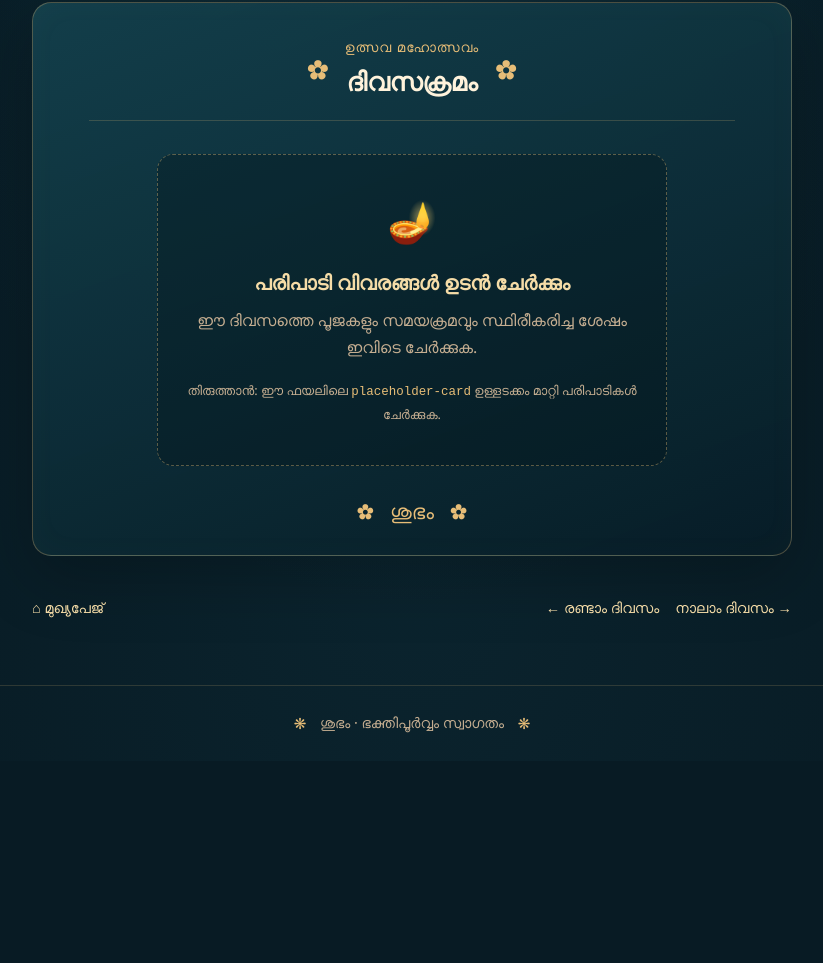
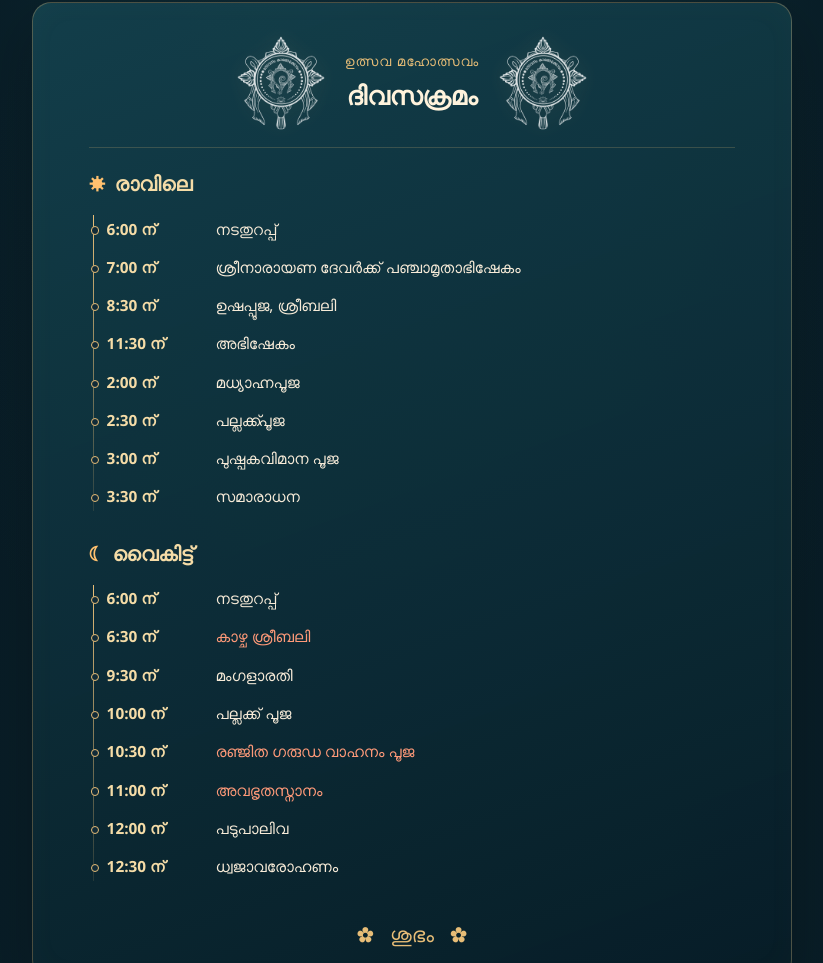
Before and after one commit to rohithrajpai/kdmArratu2027, a plain HTML site: page day3.html in a window 1280 px wide. Shown: the part 389-1352 px from the top of the page, without its empty margins (228-1051 px from the left). Before the commit the page ends 1150 px from the top, so only its background shows below. Drawn offline with Linux system fonts and the light colour scheme.

Commit message:
Add files via upload

```diff
--- a/day3.html
+++ b/day3.html
@@ -17,8 +17,33 @@
   <main id="main">
     <section class="page-heading"><p class="eyebrow">🌸 ഓം നമോ വെങ്കടേശായഃ 🌸</p><h1>മൂന്നാം ദിവസത്തെ <span>പരിപാടികൾ</span></h1><p>വെങ്കടാചലപതി ക്ഷേത്രം <span class="date-pill">പരിപാടി വിവരങ്ങൾ ചേർക്കാനുണ്ട്</span></p></section>
     <section class="schedule-wrap placeholder-wrap">
-      <div class="schedule-heading"><span class="schedule-lotus" aria-hidden="true">✿</span><div><p class="section-kicker">ഉത്സവ മഹോത്സവം</p><h2>ദിവസക്രമം</h2></div><span class="schedule-lotus" aria-hidden="true">✿</span></div>
-      <div class="placeholder-card"><span class="placeholder-icon" aria-hidden="true">🪔</span><h3>പരിപാടി വിവരങ്ങൾ ഉടൻ ചേർക്കും</h3><p>ഈ ദിവസത്തെ പൂജകളും സമയക്രമവും സ്ഥിരീകരിച്ച ശേഷം ഇവിടെ ചേർക്കുക.</p><p class="edit-hint">തിരുത്താൻ: ഈ ഫയലിലെ <code>placeholder-card</code> ഉള്ളടക്കം മാറ്റി പരിപാടികൾ ചേർക്കുക.</p></div>
+      <div class="schedule-heading"><img class="schedule-emblem" src="temple-emblem-white.png" alt="" aria-hidden="true"><div><p class="section-kicker">ഉത്സവ മഹോത്സവം</p><h2>ദിവസക്രമം</h2></div><img class="schedule-emblem" src="temple-emblem-white.png" alt="" aria-hidden="true"></div>
+      <section class="schedule-group">
+        <h3><span aria-hidden="true">☀</span> രാവിലെ</h3>
+        <ol class="timeline">
+          <li><time>6:00 ന്</time><span>നടതുറപ്പ്</span></li>
+          <li><time>7:00 ന്</time><span>ശ്രീനാരായണ ദേവർക്ക് പഞ്ചാമൃതാഭിഷേകം</span></li>
+          <li><time>8:30 ന്</time><span>ഉഷപ്പൂജ, ശ്രീബലി</span></li>
+          <li><time>11:30 ന്</time><span>അഭിഷേകം</span></li>
+          <li><time>2:00 ന്</time><span>മധ്യാഹ്നപൂജ</span></li>
+          <li><time>2:30 ന്</time><span>പല്ലക്ക്പൂജ</span></li>
+          <li><time>3:00 ന്</time><span>പുഷ്പകവിമാന പൂജ</span></li>
+          <li><time>3:30 ന്</time><span>സമാരാധന</span></li>
+        </ol>
+      </section>
+      <section class="schedule-group evening">
+        <h3><span aria-hidden="true">☾</span> വൈകിട്ട്</h3>
+        <ol class="timeline">
+          <li><time>6:00 ന്</time><span>നടതുറപ്പ്</span></li>
+          <li class="highlight"><time>6:30 ന്</time><span>കാഴ്ച ശ്രീബലി</span></li>
+          <li><time>9:30 ന്</time><span>മംഗളാരതി</span></li>
+          <li><time>10:00 ന്</time><span>പല്ലക്ക് പൂജ</span></li>
+          <li class="highlight"><time>10:30 ന്</time><span>രഞ്ജിത ഗരുഡ വാഹനം പൂജ</span></li>
+          <li class="highlight"><time>11:00 ന്</time><span>അവഭൃതസ്നാനം</span></li>
+          <li><time>12:00 ന്</time><span>പടുപാലിവ</span></li>
+          <li><time>12:30 ന്</time><span>ധ്വജാവരോഹണം</span></li>
+        </ol>
+      </section>
       <p class="schedule-end">✿ &nbsp; ശുഭം &nbsp; ✿</p>
     </section>
     <nav class="page-pagination" aria-label="മറ്റു ദിവസങ്ങൾ"><a class="page-home-link" href="index.html">⌂ മുഖ്യപേജ്</a><a href="day2.html">← രണ്ടാം ദിവസം</a><a href="day4.html">നാലാം ദിവസം →</a></nav>
--- a/styles.css
+++ b/styles.css
@@ -167,14 +167,21 @@ button { font: inherit; }
   background: rgba(5, 20, 25, .6); color: #ffe0a2; font-size: .8rem;
 }
 .schedule-wrap {
-  width: min(760px, calc(100% - 2rem)); margin: 1.3rem auto 2.5rem; padding: 2rem clamp(1rem, 5vw, 3.5rem) 1.4rem;
+  position: relative; isolation: isolate;
+  width: min(760px, calc(100% - 2rem)); margin: 1.3rem auto 2.5rem;
+  padding: 2rem clamp(1.5rem, 5vw, 3.5rem) 1.4rem;
   border: 1px solid rgba(231, 189, 119, .3); border-radius: 1.2rem;
   background: linear-gradient(160deg, rgba(20, 65, 77, .92), rgba(7, 29, 39, .98));
   box-shadow: 0 22px 65px rgba(0, 0, 0, .23), inset 0 0 35px rgba(231, 189, 119, .025);
 }
+.schedule-wrap > * { position: relative; z-index: 1; }
 .schedule-heading { display: flex; justify-content: center; align-items: center; gap: 1rem; padding-bottom: 1rem; border-bottom: 1px solid rgba(231, 189, 119, .2); text-align: center; }
+.schedule-emblem {
+  display: block; flex: 0 0 auto; width: clamp(64px, 8vw, 96px);
+  aspect-ratio: 1; object-fit: contain; opacity: .86;
+  filter: drop-shadow(0 0 10px rgba(231, 189, 119, .2));
+}
 .schedule-heading h2 { margin: .1rem 0 0; font-size: 1.6rem; }
-.schedule-lotus { color: var(--gold); font-size: 1.65rem; }
 .schedule-group { padding-top: 1.15rem; }
 .schedule-group h3 { display: flex; align-items: center; gap: .6rem; margin: 0 0 .5rem; color: var(--gold-bright); font-size: 1.25rem; }
 .schedule-group h3 span { color: #ffc16f; }
@@ -208,6 +215,7 @@ button { font: inherit; }
   .site-header { flex-wrap: wrap; justify-content: space-between; }
   .day-nav { order: 3; flex: 1 0 100%; width: 100%; justify-content: center; overflow: visible; }
   .nav-link { font-size: .78rem; }
+  .schedule-wrap { padding-inline: clamp(1rem, 5vw, 2rem); }
 }
 @media (max-width: 700px) {
   .nav-link { padding-inline: .35rem; font-size: .72rem; }
@@ -268,8 +276,9 @@ button { font: inherit; }
   .page-heading h1 { font-size: clamp(1.7rem, 7.7vw, 2rem); line-height: 1.5; }
   .page-heading > p:last-child { font-size: .88rem; }
   .date-pill { display: table; margin: .45rem auto 0; }
-  .schedule-wrap { width: calc(100% - 1.1rem); margin-top: .7rem; padding: 1.15rem .8rem .85rem; border-radius: .9rem; }
-  .schedule-heading { gap: .6rem; }
+  .schedule-wrap { width: calc(100% - 2rem); margin-top: .7rem; padding: 1.15rem 2.65rem .85rem; border-radius: .9rem; }
+  .schedule-heading { gap: .5rem; }
+  .schedule-emblem { width: clamp(32px, 10vw, 44px); opacity: .78; }
   .schedule-heading h2 { font-size: 1.4rem; }
   .schedule-group { padding-top: .9rem; }
   .schedule-group h3 { font-size: 1.1rem; }
```
Also changed, not shown: day1.html (+2 -2 lines), day2.html (+23 -2 lines), day4.html (+27 -2 lines), day5.html (+27 -2 lines).
